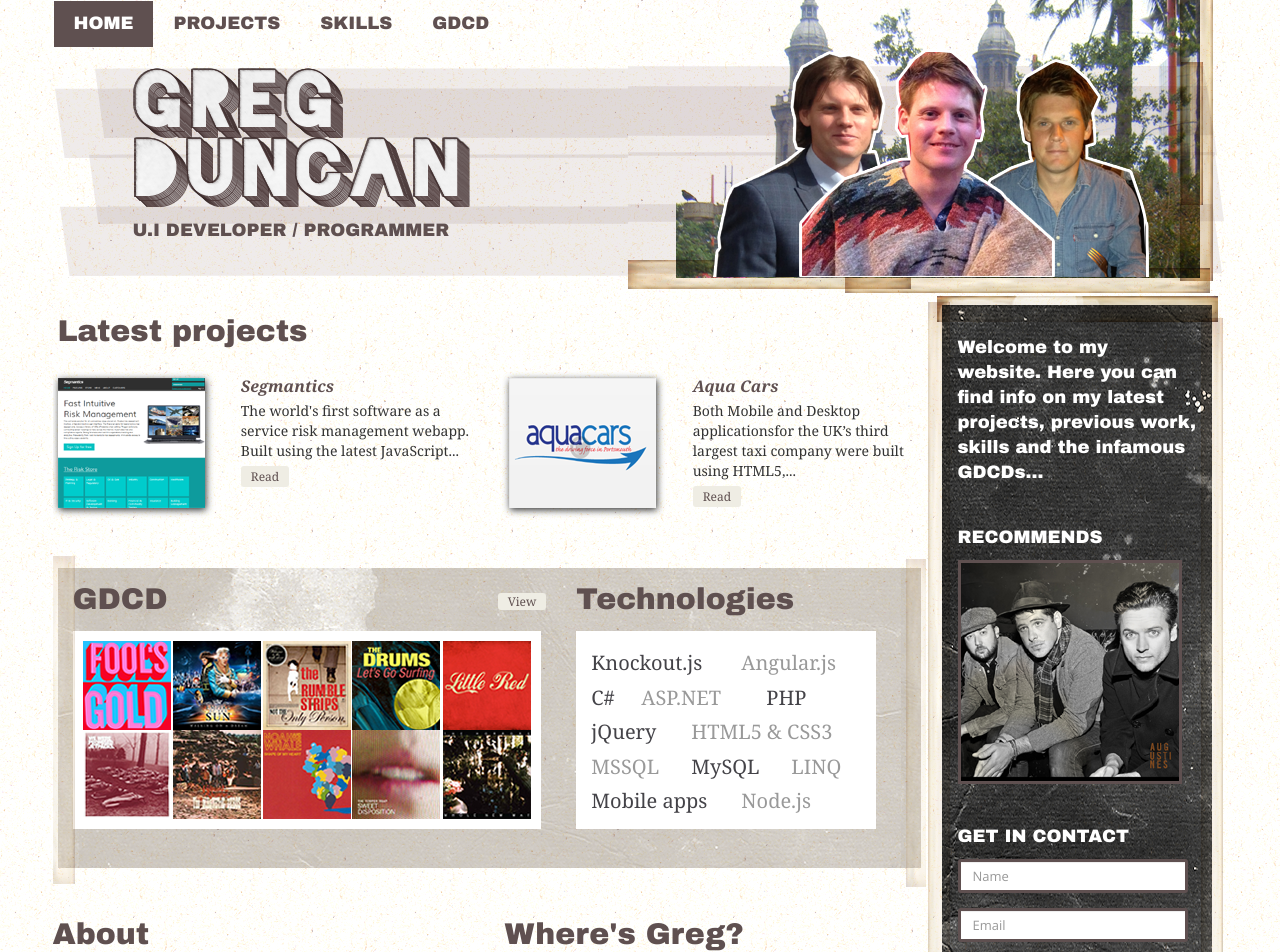
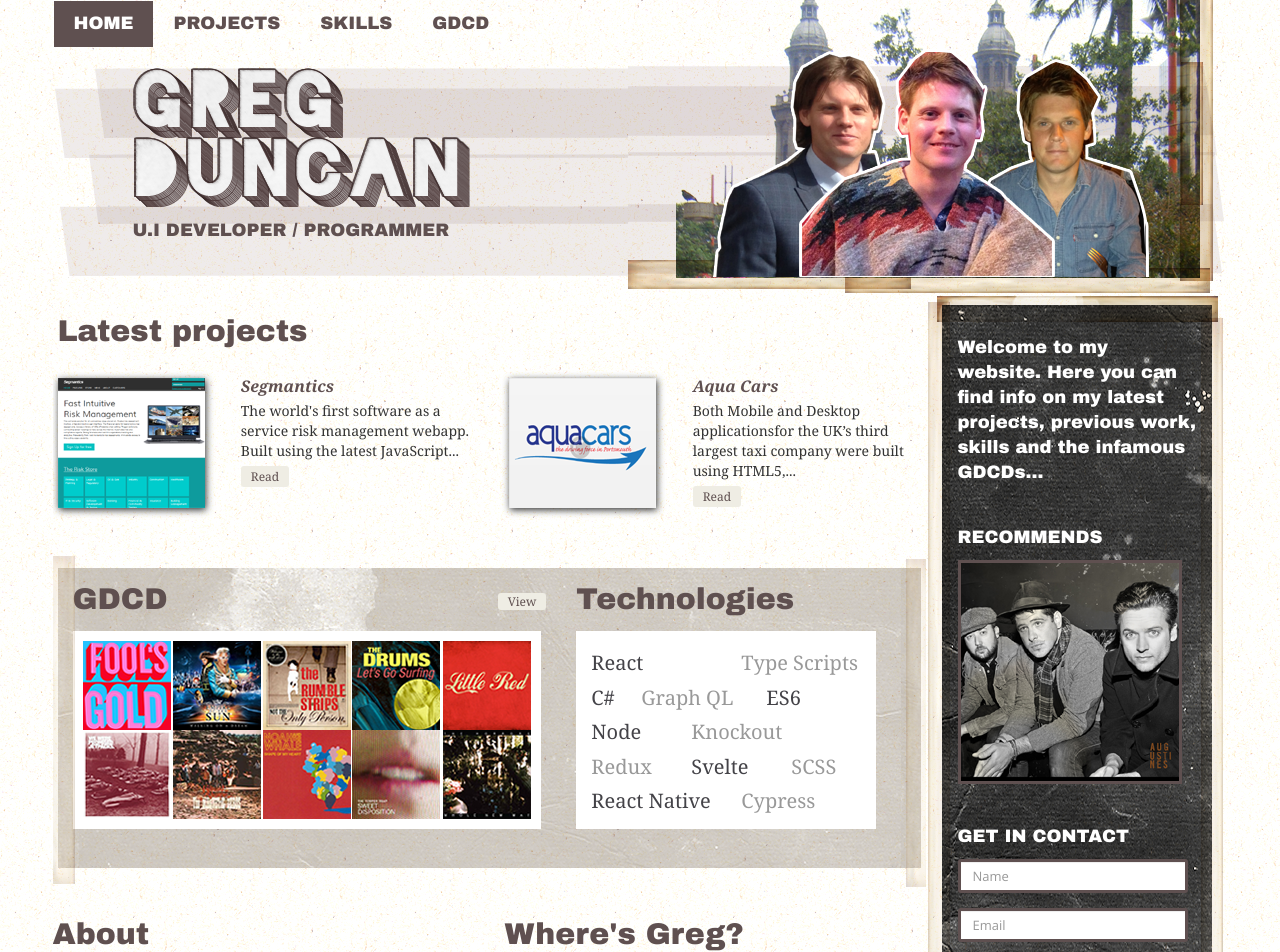
Before and after one commit to gregduncan/profile, a Next.js app: page / in a window 1280 px wide. Shown: the top 952 px of the page. Built offline with nearby package versions, Linux system fonts and the light colour scheme.

Commit message:
Update index.jsx

```diff
--- a/src/pages/index.jsx
+++ b/src/pages/index.jsx
@@ -59,37 +59,37 @@ export default function Home() {
                             <h2 className="margin-bottom-15">Technologies</h2>
                             <div className="tech">
                                 <div className="row">
-                                    <div className="col-md-6">Knockout.js</div>
+                                    <div className="col-md-6">React</div>
                                     <div className="col-md-6">
-                                        <span>Angular.js</span>
+                                        <span>Type Scripts</span>
                                     </div>
                                 </div>
                                 <div className="row">
                                     <div className="col-md-2">C#</div>
                                     <div className="col-md-5">
-                                        <span>ASP.NET</span>
+                                        <span>Graph QL</span>
                                     </div>
-                                    <div className="col-md-5">PHP</div>
+                                    <div className="col-md-5">ES6</div>
                                 </div>
                                 <div className="row">
-                                    <div className="col-md-4">jQuery</div>
+                                    <div className="col-md-4">Node</div>
                                     <div className="col-md-8">
-                                        <span>HTML5 &amp; CSS3</span>
+                                        <span>Knockout</span>
                                     </div>
                                 </div>
                                 <div className="row">
                                     <div className="col-md-4">
-                                        <span>MSSQL</span>
+                                        <span>Redux</span>
                                     </div>
-                                    <div className="col-md-4">MySQL</div>
+                                    <div className="col-md-4">Svelte</div>
                                     <div className="col-md-4">
-                                        <span>LINQ</span>
+                                        <span>SCSS</span>
                                     </div>
                                 </div>
                                 <div className="row">
-                                    <div className="col-md-6">Mobile apps</div>
+                                    <div className="col-md-6">React Native</div>
                                     <div className="col-md-6">
-                                        <span>Node.js</span>
+                                        <span>Cypress</span>
                                     </div>
                                 </div>
                             </div>
```
